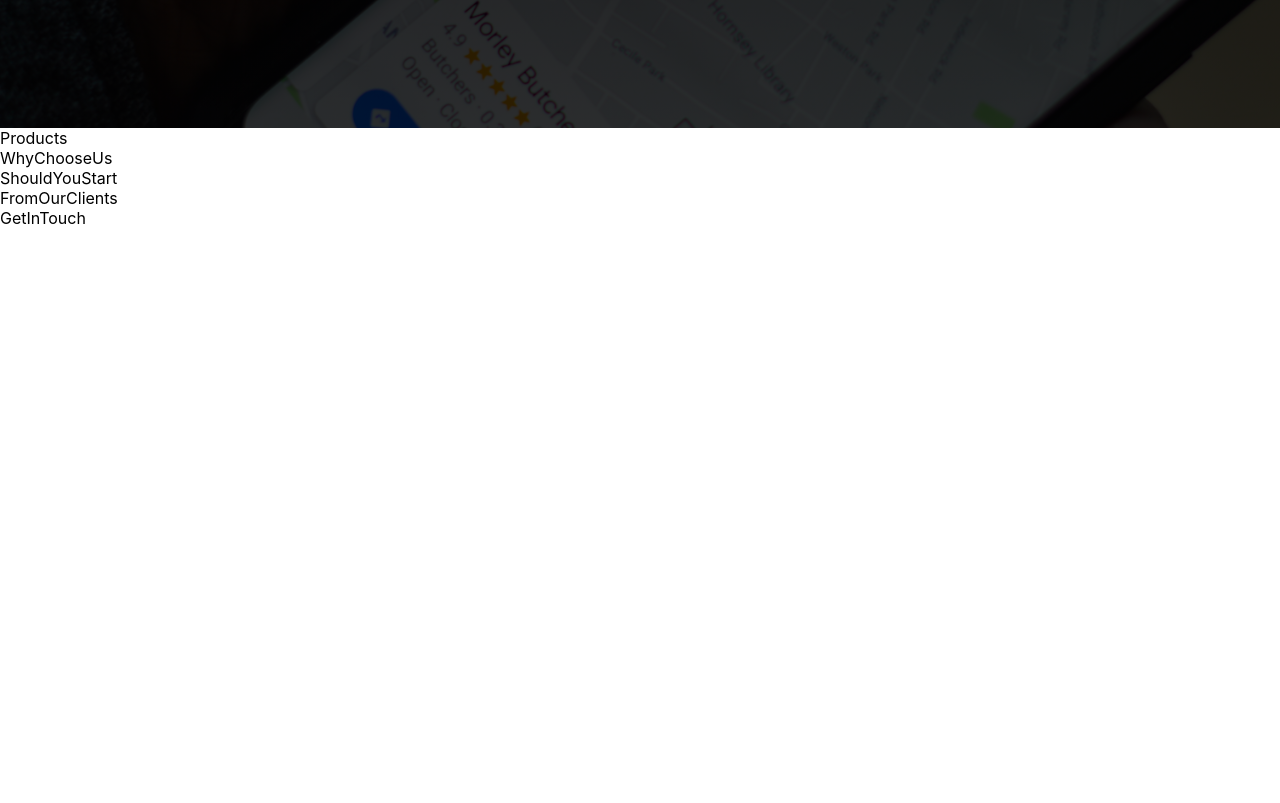
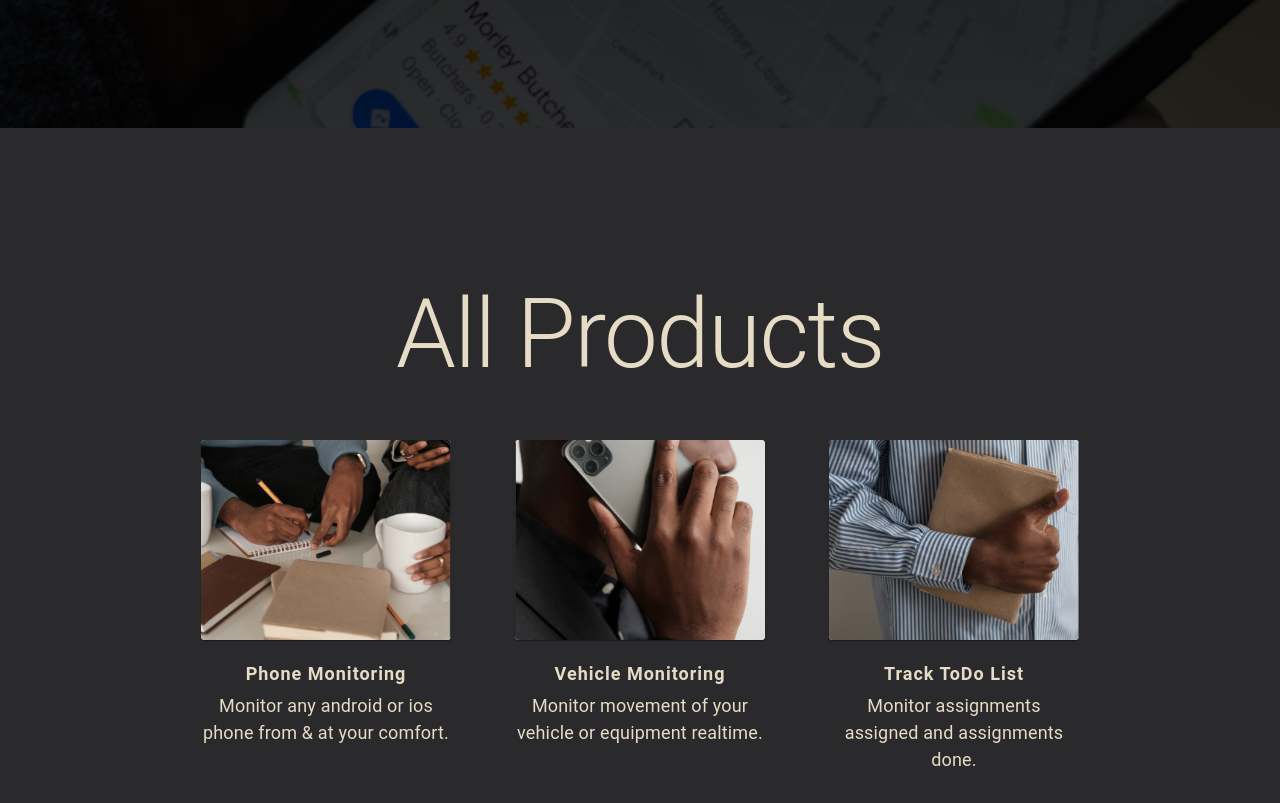
Before and after one commit to ElijahBundi/TrackEA-client, a React (Create React App) app: page / in a window 1280 px wide. Shown: the part 1157-1960 px from the top of the page. Before the commit the page ends 1385 px from the top, so only its background shows below. Built offline with nearby package versions, Linux system fonts and the light colour scheme.

Commit message:
products completed

```diff
--- a/src/Components/Home/Products.jsx
+++ b/src/Components/Home/Products.jsx
@@ -1,9 +1,167 @@
-import React from 'react'
+import { Card, CardMedia, Paper, Typography } from "@mui/material";
+import { Box } from "@mui/system";
+import React from "react";
+import products1 from "../../Assets/Products1.png";
+import products2 from "../../Assets/Products2.png";
+import products3 from "../../Assets/Products3.png";
 
 function Products() {
   return (
-    <div>Products</div>
-  )
+    <Box
+      sx={{
+        bgcolor: "#2a292b",
+        display: "flex",
+        flexDirection: "column",
+        alignItems: "center",
+        padding: "150px 0px",
+      }}
+    >
+      <Box
+        sx={{
+          color: "#e6dcc6",
+        }}
+      >
+        <Typography variant="h1">All Products</Typography>
+      </Box>
+      <Box
+        sx={{
+          display: "flex",
+          flexDirection: "row",
+          gap: 8,
+        }}
+      >
+        <Box
+          sx={{
+            padding: "50px 0px 20px",
+          }}
+        >
+          <Card
+            sx={{
+              maxWidth: 500,
+            }}
+          >
+            <CardMedia
+              component="img"
+              height="200px"
+              width="150px"
+              image={products1}
+              alt="phone monitoring"
+            />
+          </Card>
+          <Typography
+            sx={{
+              textAlign: "center",
+              padding: "20px 0px 5px",
+              color: "#e6dcc6",
+              letterSpacing: "1px",
+              fontSize: "18px",
+              fontWeight: "bold",
+            }}
+          >
+            Phone Monitoring
+          </Typography>
+          <Typography
+            sx={{
+              width: 250,
+              textAlign: "center",
+              color: "#e6dcc6",
+              fontSize: "18px",
+            }}
+          >
+            Monitor any android or ios phone from & at your comfort.
+          </Typography>
+        </Box>
+        <Box
+          sx={{
+            padding: "50px 0px 20px",
+            // alignItems: 'center',
+            // display: 'flex',
+            // flexDirection: 'column'
+          }}
+        >
+          <Card
+            sx={{
+              maxWidth: 500,
+            }}
+          >
+            <CardMedia
+              component="img"
+              height="200px"
+              width="150px"
+              image={products2}
+              alt="phone monitoring"
+            />
+          </Card>
+          <Typography
+            sx={{
+              textAlign: "center",
+              padding: "20px 0px 5px",
+              color: "#e6dcc6",
+              letterSpacing: "1px",
+              fontSize: "18px",
+              fontWeight: "bold",
+            }}
+          >
+            Vehicle Monitoring
+          </Typography>
+          <Typography
+            sx={{
+              width: 250,
+              textAlign: "center",
+              color: "#e6dcc6",
+              fontSize: "18px",
+            }}
+          >
+            Monitor movement of your vehicle or equipment realtime.{" "}
+          </Typography>
+        </Box>
+        <Box
+          sx={{
+            padding: "50px 0px 20px",
+            // alignItems: 'center',
+            // display: 'flex',
+            // flexDirection: 'column'
+          }}
+        >
+          <Card
+            sx={{
+              maxWidth: 500,
+            }}
+          >
+            <CardMedia
+              component="img"
+              height="200px"
+              width="150px"
+              image={products3}
+              alt="phone monitoring"
+            />
+          </Card>
+          <Typography
+            sx={{
+              textAlign: "center",
+              padding: "20px 0px 5px",
+              color: "#e6dcc6",
+              letterSpacing: "1px",
+              fontSize: "18px",
+              fontWeight: "bold",
+            }}
+          >
+            Track ToDo List
+          </Typography>
+          <Typography
+            sx={{
+              width: 250,
+              textAlign: "center",
+              color: "#e6dcc6",
+              fontSize: "18px",
+            }}
+          >
+            Monitor assignments assigned and assignments done.{" "}
+          </Typography>
+        </Box>
+      </Box>
+    </Box>
+  );
 }
 
-export default Products
+export default Products;
```
